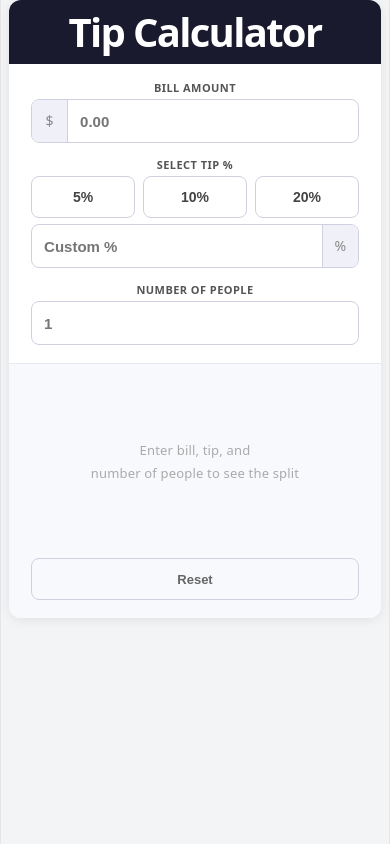
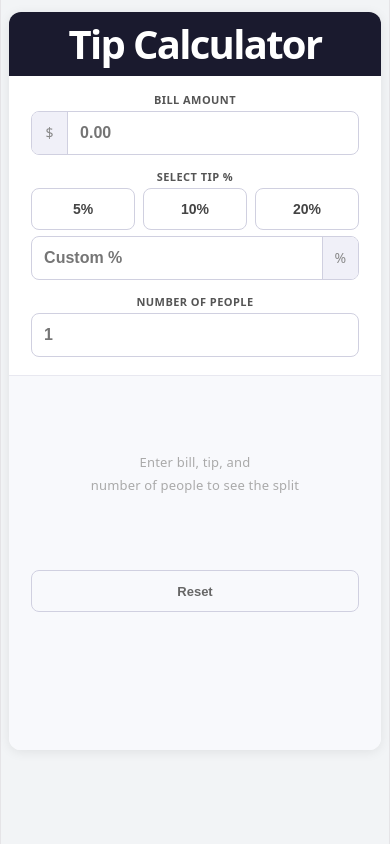
Before and after one commit to UsamaMahmood99/devWeekend, a React (Vite) app in the folder tip-calculator/: page / in a window 390 px wide. Built offline with nearby package versions, Linux system fonts and the light colour scheme.

Commit message:
mobile ui bug fix

```diff
--- a/tip-calculator/src/App.css
+++ b/tip-calculator/src/App.css
@@ -404,14 +404,22 @@ body {
 
 /* ── Responsive: 580px and below ── */
 @media (max-width: 580px) {
+  body {
+    overflow-y: auto;
+  }
+
   .app {
     justify-content: flex-start;
-    min-height: 100vh;
+    align-items: stretch;
+    min-height: 100dvh;
+    padding: 12px 0;
   }
 
   .card {
     width: 96%;
     border-radius: 12px;
+    margin: 0 auto;
+    flex-shrink: 0;
   }
 
   .body {
@@ -436,6 +444,14 @@ body {
 
   .result-card-amount.small {
     font-size: 20px;
+  }
+
+  .results-panel {
+    padding-bottom: 120px;
+  }
+
+  .text-input {
+    font-size: 16px;
   }
 }
 
```
